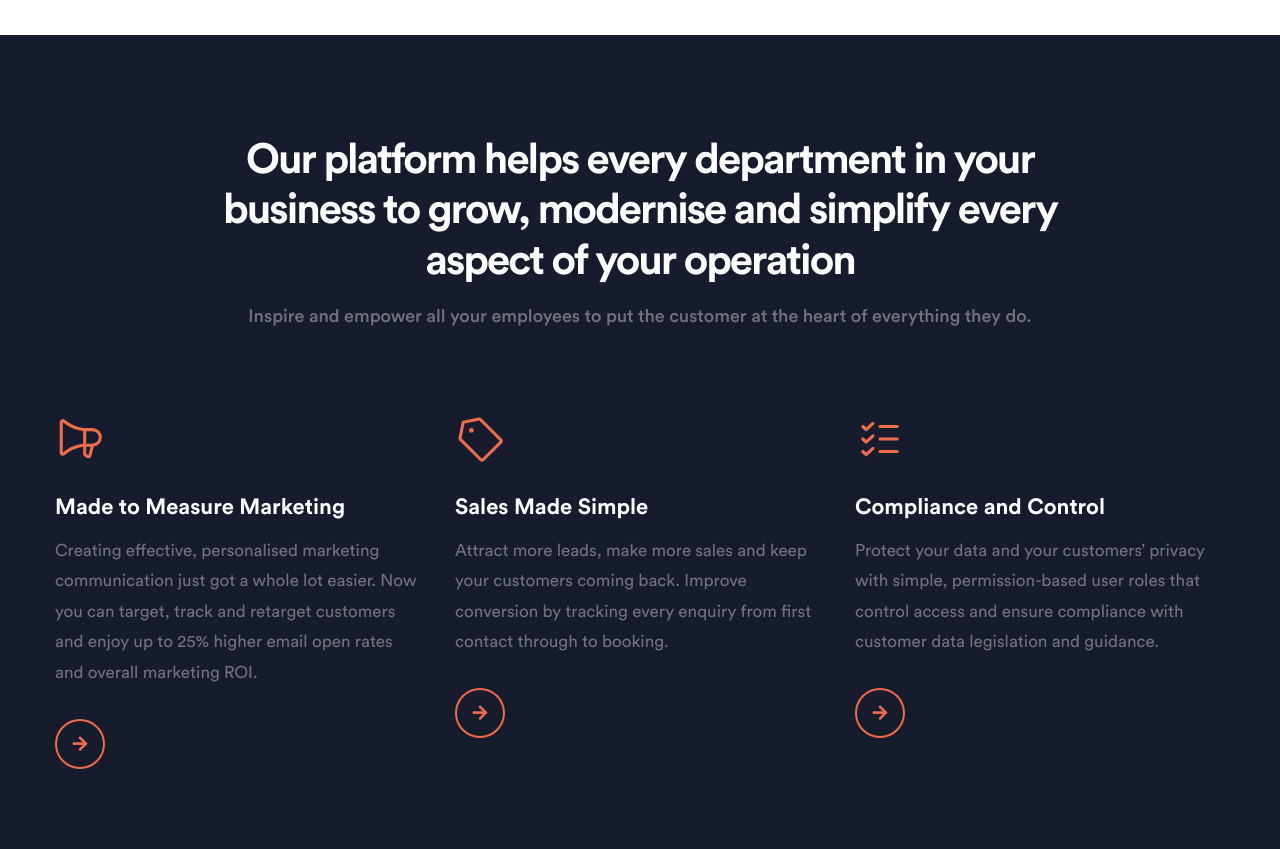
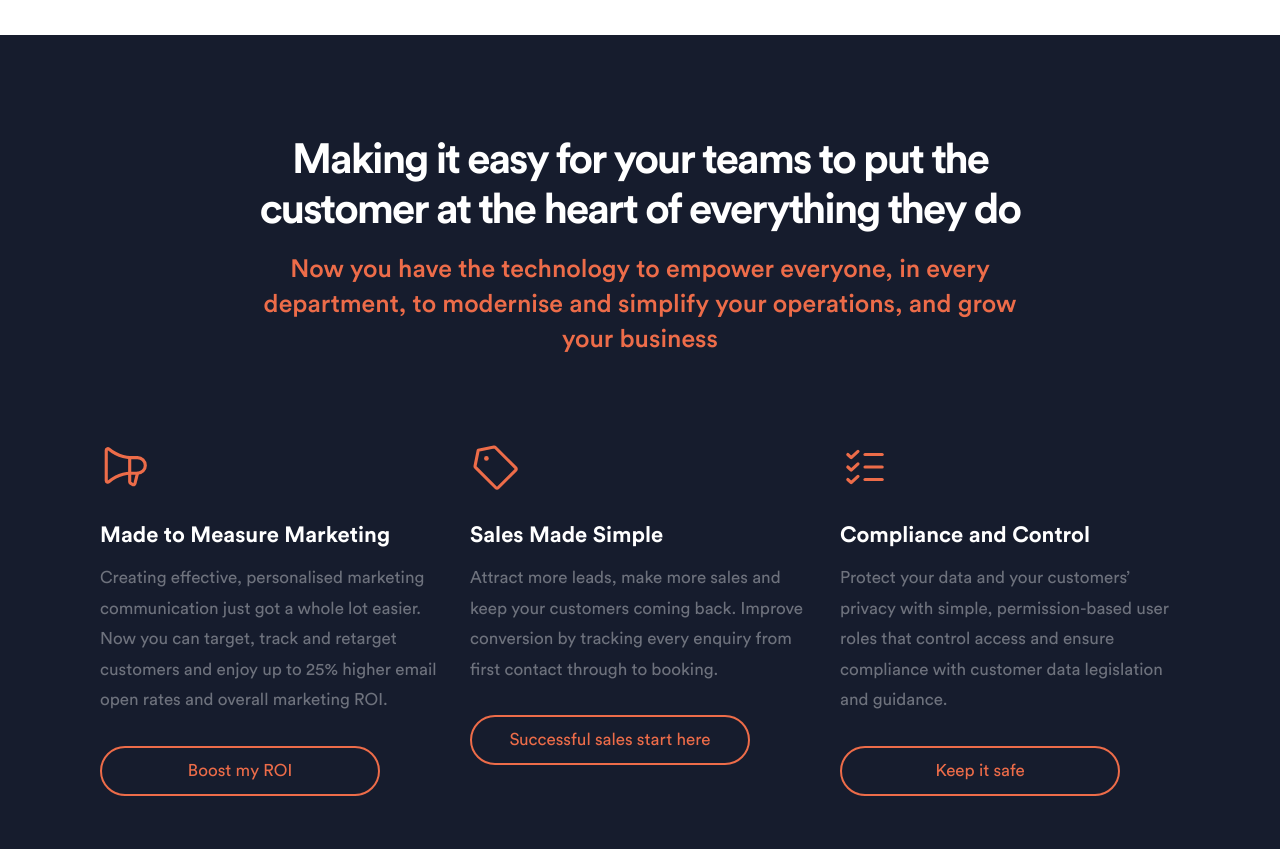
Before and after one commit to DanielRomeo/inspiretec-com.github.io, a plain HTML site: page index.html in a window 1280 px wide. Shown: the part 3780-4629 px from the top of the page. Drawn offline with Linux system fonts and the light colour scheme; animation ran at ten frames a second.

Commit message:
major changes to the iconic boxes section

```diff
--- a/index.html
+++ b/index.html
@@ -717,26 +717,17 @@
     <!--====== Connecting End ======-->
 
     <!--====== Platform Area ======-->
-    <section
-      class="feature-section p-t-100 p-b-75 bg-heading-color border-bottom-primary-3"
-    >
-      <div class="container">
+    <section class="feature-section p-t-100 p-b-75 bg-heading-color border-bottom-primary-3" >
+      <div class="container-fluid">
         <div class="row justify-content-center">
           <div class="col-lg-9">
             <div class="common-heading title-line-bottom text-center m-b-70">
               <h2 class="title text-white mb-3">
-                Our platform helps every department in your business to grow,
-                modernise and simplify every aspect of your operation
+                Making it easy for your teams to put the customer at the heart of everything they do
               </h2>
               <span class="tagline">
-                Inspire and empower all your employees to put the customer at
-                the heart of everything they do.
+                Now you have the technology to empower everyone, in every department, to modernise and simplify your operations, and grow your business
               </span>
-              <!-- <img
-src="/img/particle/title-line-2.png"
-alt="Image"
-class="Line"
-/> -->
             </div>
           </div>
         </div>
@@ -777,9 +768,10 @@ class="Line"
                 customers and enjoy up to 25% higher email open rates and
                 overall marketing ROI.
               </p>
-              <a href="#!" class="box-link"
-                ><i class="fas fa-arrow-right"></i
-              ></a>
+              <a href="#!" class="box-link">
+				<!-- <i class="fas fa-arrow-right"></i> -->
+				Boost my ROI
+			</a>
             </div>
           </div>
           <div class="col-lg-4 col-sm-6 wow fadeInUp" data-wow-delay="0.3s">
@@ -811,7 +803,7 @@ class="Line"
                 first contact through to booking.
               </p>
               <a href="#!" class="box-link"
-                ><i class="fas fa-arrow-right"></i
+                >Successful sales start here</i
               ></a>
             </div>
           </div>
@@ -892,7 +884,7 @@ class="Line"
                 compliance with customer data legislation and guidance.
               </p>
               <a href="#!" class="box-link"
-                ><i class="fas fa-arrow-right"></i
+                >Keep it safe</i
               ></a>
             </div>
           </div>
```
Also changed, not shown: css/style.css.
